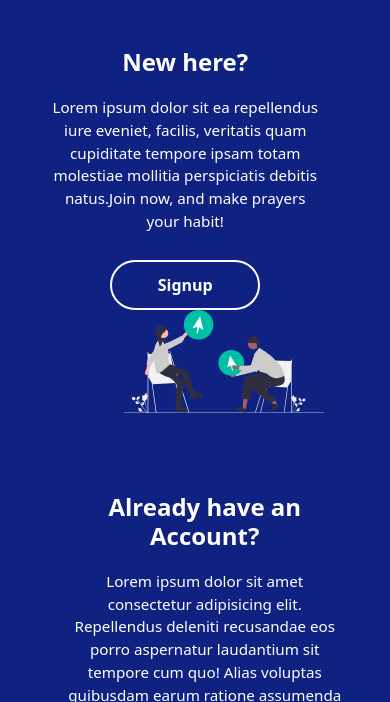
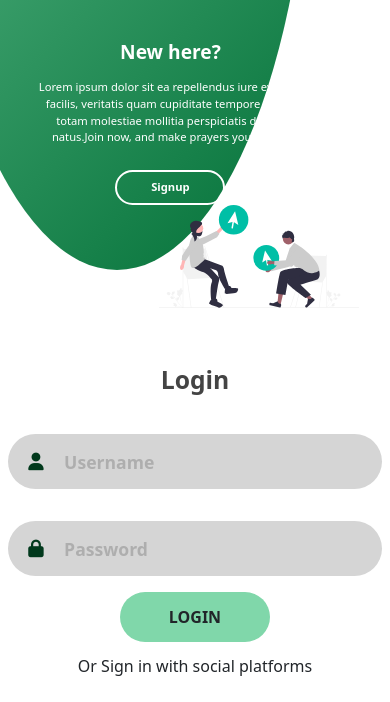
Before and after one commit to AlizaKhan3/Prayer-Reminder-App, a plain HTML site: page index.html in a window 390 px wide. Shown: the top 702 px of the page. Drawn offline with nearby package versions, Linux system fonts and the light colour scheme; some packages are replaced by stand-ins of ours; a script that the page names is missing.

Commit message:
Update style.css

```diff
--- a/style.css
+++ b/style.css
@@ -242,9 +242,17 @@ form.signup-form{
     .container{
         min-height: 800px;
         height: 100vh;
+        /* width: 1500px; */
     }
-    .container::before{
-        display: none;
+    .container:before{
+        width: 1500px;
+        height: 1000px;
+        left: 30%;
+        bottom: 68%;
+        transform: translateX(-50%);
+        right: initial;
+        top: initial ;
+        transition: 2s ease-in-out;
     }
     .signin-signup{
         width: 100%;
@@ -253,20 +261,46 @@ form.signup-form{
         transform: translate(-50%, -100%);
     }
     .panels-container{
-        background-color: rgb(15, 34, 130);
-        z-index: 10;
         grid-template-columns: 1fr;
+        grid-template-rows: 1fr 2fr 1fr;
     }
     .panel{
         flex-direction: row ;
         justify-content: space-around;
         align-items: center;
+        padding:2.5rem 8%;
+    }
+    .panel .content{
+        padding-right: 15%;
+    }
+    .panel h3{
+        font-size: 1.2rem;
+    }
+    .panel p{
+        font-size: 0.7rem;
+        padding: 0.5rem 0;
+    }
+    .btn.transparent{
+        width: 110px;
+        height: 35px;
+        font-size: 0.7rem;
     }
     .image{
         width: 200px;
     }
+    .left-panel{
+        grid-row: 1 / 2;
+    }
+    .right-panel{
+        grid-row: 3 / 4;
+    }
     .right-panel .content, .right-panel .image{
-        transform: translateX(0px);
+        transform: translateY(300px);
+    }
+    .container.sign_up_mode:before{
+        transform: translate(-50%, 100%);
+        bottom: 32%;
+        right: initial;
     }
 }
 
```
